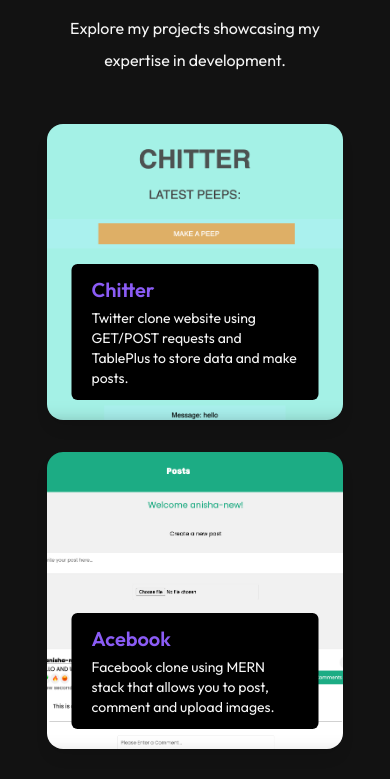
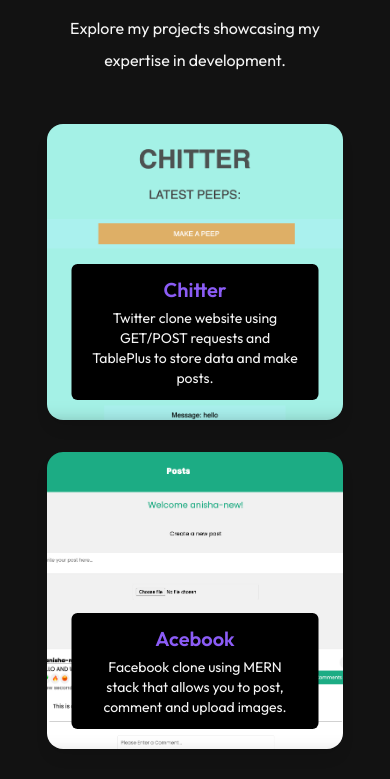
Before and after one commit to anisha-11/anisha-portfolio, a Next.js app: page / in a window 390 px wide. Shown: the part 4120-4899 px from the top of the page. Built offline with nearby package versions, Linux system fonts and the light colour scheme; a web font is replaced by a local one.

Commit message:
making text resonsive

```diff
--- a/app/components/Work.jsx
+++ b/app/components/Work.jsx
@@ -11,7 +11,7 @@
       <div className='grid grid-cols-1 sm:grid-cols-2 lg:grid-cols-3 gap-8 my-10'>
         {workCards.map((project, index)=>(
           <div key={index}
-          className='aspect-square bg-no-repeat bg-cover bg-center rounded-2xl relative cursor-pointer group overflow-hidden shadow-lg hover:shadow-[#8B5CF6]/40 transition-all duration-300'
+          className='text-center md:text-left aspect-square bg-no-repeat bg-cover bg-center rounded-2xl relative cursor-pointer group overflow-hidden shadow-lg hover:shadow-[#8B5CF6]/40 transition-all duration-300'
           style={{backgroundImage: `url(${project.bgImage.src})`}}>
             <div className='bg-black w-10/12 rounded-md absolute bottom-5 left-1/2 -translate-x-1/2 py-3 px-5 flex items-center justify-between'>
               <div>
```
